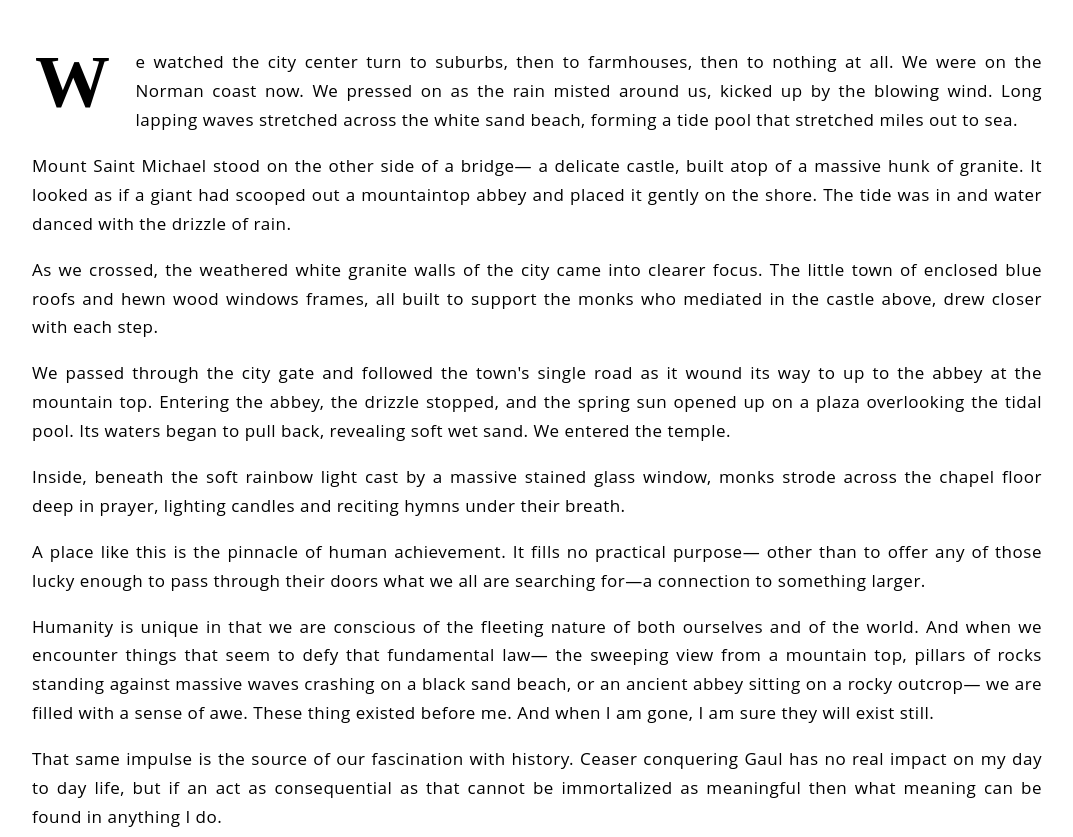
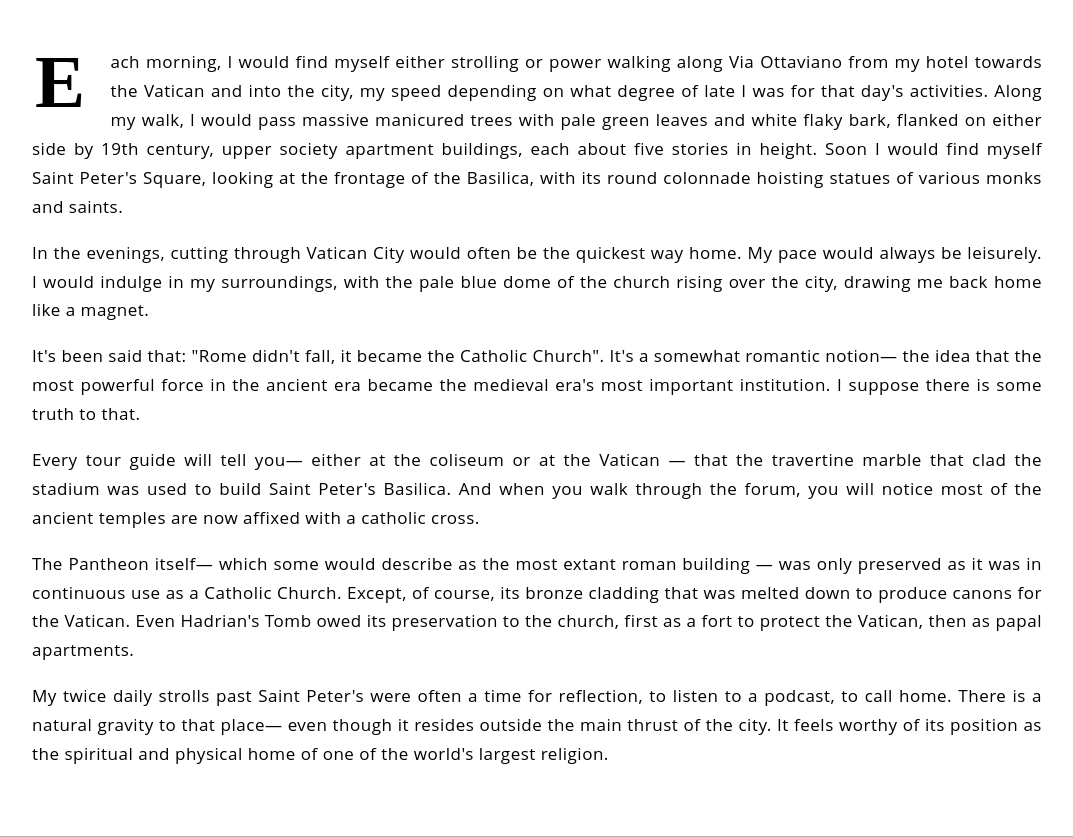
Before and after one commit to corydonbaylor/website, a Flask app: template app/templates/pages/travel/rome.html in a window 1280 px wide. Shown: the part 4088-4925 px from the top of the page, without its empty margins (103-1176 px from the left). Run offline with Flask 3, Linux system fonts and the light colour scheme; the template is opened without the code that fills it, so the values that code supplies are empty; some libraries are stand-ins or nearby versions; grey boxes are pictures that could not be loaded.

Commit message:
milan and vatican

```diff
--- a/app/static/css/travel.css
+++ b/app/static/css/travel.css
@@ -306,7 +306,7 @@
 }
 
 .sanmig {
-  background-image: url("../images/travel/mexico/sanmig.jpeg");
+  background-image: url("../images/travel/mexico/test.jpg");
 
 }
 
@@ -315,12 +315,12 @@
 
 }
 .cancun {
-  background-image: url("../images/travel/mexico/cancun.jpeg");
+  background-image: url("../images/travel/mexico/test_tulum.jpg");
 
 }
 
 .tulum {
-  background-image: url("../images/travel/mexico/tulum.jpeg");
+  background-image: url("../images/travel/mexico/test_tulum.jpg");
 
 }
 
--- a/app/templates/pages/travel/rome.html
+++ b/app/templates/pages/travel/rome.html
@@ -62,17 +62,12 @@
     </div>
 </div>
 <div class="para-tex">
-    <p><span class="firstcharacter">W</span>e watched the city center turn to suburbs, then to farmhouses, then to nothing at all. We were on the Norman coast now. We pressed on as the rain misted around us, kicked up by the blowing wind. Long lapping waves stretched across the white sand beach, forming a tide pool that stretched miles out to sea.</p>
-    <p>Mount Saint Michael stood on the other side of a bridge&mdash; a delicate castle, built atop of a massive hunk of granite. It looked as if a giant had scooped out a mountaintop abbey and placed it gently on the shore. The tide was in and water danced with the drizzle of rain. </p>
-    <p>As we crossed, the weathered white granite walls of the city came into clearer focus. The little town of enclosed blue roofs and hewn wood windows frames, all built to support the monks who mediated in the castle above, drew closer with each step. </p>
-    <p>We passed through the city gate and followed the town&#39;s single road as it wound its way to up to the abbey at the mountain top. Entering the abbey, the drizzle stopped, and the spring sun opened up on a plaza overlooking the tidal pool. Its waters began to pull back, revealing soft wet sand. We entered the temple. </p>
-    <p>Inside, beneath the soft rainbow light cast by a massive stained glass window, monks strode across the chapel floor deep in prayer, lighting candles and reciting hymns under their breath. </p>
-    <p>A place like this is the pinnacle of human achievement. It fills no practical purpose&mdash; other than to offer any of those lucky enough to pass through their doors what we all are searching for&mdash;a connection to something larger. </p>
-    <p>Humanity is unique in that we are conscious of the fleeting nature of both ourselves and of the world. And when we encounter things that seem to defy that fundamental law&mdash; the sweeping view from a mountain top, pillars of rocks standing against massive waves crashing on a black sand beach, or an ancient abbey sitting on a rocky outcrop&mdash; we are filled with a sense of awe. These thing existed before me. And when I am gone, I am sure they will exist still.</p>
-    <p>That same impulse is the source of our fascination with history. Ceaser conquering Gaul has no real impact on my day to day life, but if an act as consequential as that cannot be immortalized as meaningful then what meaning can be found in anything I do.</p>
-    <p>I can steal a bit of meaning in a place like this. </p>
-    <p>I can walk the same worn steps, through the same doors, and see different monks perform the same prayers&mdash; all unchanged from centuries before. I can light a candle in the back by the pews, drawing a connection to all those who had done so before. I am captivated to do what they did in such a beautiful and ancient place. And when people light a candle in the future, they will similarly captivated by the fact that I had done it in the past. I become a part of the tradition, of the journey, of the draw of a place like this. </p>
-    <p>The flame lights the wick, and the connection is drawn. The candle never really goes out and neither will you. </p>
+    <p><span class="firstcharacter">E</span>ach morning, I would find myself either strolling or power walking along Via Ottaviano from my hotel towards the Vatican and into the city, my speed depending on what degree of late I was for that day&#39;s activities. Along my walk, I would pass massive manicured trees with pale green leaves and white flaky bark, flanked on either side by 19th century, upper society apartment buildings, each about five stories in height. Soon I would find myself Saint Peter&#39;s Square, looking at the frontage of the Basilica, with its round colonnade hoisting statues of various monks and saints. </p>
+    <p>In the evenings, cutting through Vatican City would often be the quickest way home. My pace would always be leisurely. I would indulge in my surroundings, with the pale blue dome of the church rising over the city, drawing me back home like a magnet.  </p>
+    <p>It&#39;s been said that: &quot;Rome didn&#39;t fall, it became the Catholic Church&quot;. It&#39;s a somewhat romantic notion&mdash; the idea that the most powerful force in the ancient era became the medieval era&#39;s most important institution. I suppose there is some truth to that.  </p>
+    <p>Every tour guide will tell you&mdash; either at the coliseum or at the Vatican &mdash; that the travertine marble that clad the stadium was used to build Saint Peter&#39;s Basilica. And when you walk through the forum, you will notice most of the ancient temples are now affixed with a catholic cross. </p>
+    <p>The Pantheon itself&mdash; which some would describe as the most extant roman building &mdash; was only preserved as it was in continuous use as a Catholic Church. Except, of course, its bronze cladding that was melted down to produce canons for the Vatican. Even Hadrian&#39;s Tomb owed its preservation to the church, first as a fort to protect the Vatican, then as papal apartments.</p>
+    <p>My twice daily strolls past Saint Peter&#39;s were often a time for reflection, to listen to a podcast, to call home. There is a natural gravity to that place&mdash; even though it resides outside the main thrust of the city. It feels worthy of its position as the spiritual and physical home of one of the world&#39;s largest religion. </p>
 
 
 
@@ -84,9 +79,16 @@
     </div>
 </div>
 <div class="para-tex">
-    <p><span class="firstcharacter">W</span>e were never supposed to see a place like this. King Louis IX built it, not as a place of worship, but as a reliquary for his stash of holy relics, bought from Constantinople, including what he believed to be Jesus&#39; crown of thorns. </p>
-    <p>Megan and I stood there as the soft light from the cloudy midday sun lit the stained glass. The walls are almost entirely composed of 15 massive stain glass windows, each standing 50 feet tall. The supports between the glass led up to a vaulted ceiling, painted a dark royal blue. There was perhaps fifty other people in the room, though it remained quiet, occasionally enforced by a &quot;shush&quot; by the staff that guarded the chamber. </p>
-    <p>At the front sits an alter, where presumably the crown of thorns would rest&mdash;like a throne for a ghostly king. I imagine that King Louis kept commoners out of this room, not just to prevent damage to his costly relics, but so that the ephemeral nature of the crown room would remain unperturbed, inhabited only by the dull colored light of the stained glass, by the wisps of smoke from chandeliers, and by the crown sitting atop the empty throne. A court for the divine, where King Louis hoped to lure the Holy Spirit with his crown of thorns, where the disciples could gather in peace. An eternal place, undisturbed or changed by the city around it.</p>
+    <p><span class="firstcharacter">R</span>ome and Milan, Italy&#39;s two biggest cities, are in many ways polar opposites. In Rome, there is an overwhelming number of things to see and do. In Milan, there are two things to see&mdash; the duomo and the galleria&mdash; maybe, <em>maybe</em> the castle as a third. </p>
+    <p>Getting around Rome is a hassle. The metro consists of two lines, none of which take you&mdash; outside of one stop by the Coliseum&mdash; anywhere close to where you want to go. In Milan, there is no place within the city center that you cannot visit within a fifteen minute walk of a metro stop, and the rest of the city is crisscrossed with delightfully retro yellow trolly cars.</p>
+    <p>In Milan, the city is clean and orderly, from its tidy organized streets, down to the spotless and modern metro system. In Rome? Well, I think I have said enough about the state of Rome. </p>
+    <p>I can visit Rome for a maximum of a week or two, but I could actually live in Milan. </p>
+    <p>At its center lies the Piazza del Duomo with the Duomo di Milano, a veritable wedding cake of intricately white carved marble, lying at the easterly end; and Galleria Vittorio Emanuele II residing at the northernly end. The conjunction of these two buildings makes perhaps my favorite city square in the entire world. </p>
+    <p>The galleria consists of two 19th century glass-vaulted arcades forming a cross with the intersecting point being a steel and glass domed octagon. The floor has mosaics depicting the coat of arms for the three capitals of the Kingdom of Italy&mdash; Florence, Rome, and Turin &mdash; plus a forth for Milan. Tourist, such as myself, are encouraged to spin around three time with their foot firmly planted on the bull&#39;s testicles from the Turin coat of arms&mdash; a supposed dig at the rival northern city. </p>
+    <p>The piazza itself is lovely. It&#39;s home to hundreds of pigeons, which will randomly become agitated and fly up in a grand cloud before landing back again in another section of the square. </p>
+    <p>Fanning out from the piazza is Via Dante, a pedestrianized street, walled in with beautiful 19th century apartment buildings, which leads you to Sforzeco Castle. </p>
+    <p>It all feels very Parisian. It&#39;s a jumble of medieval streets made manageable by wide intersecting boulevards that cut diagonal through the city. The people seem more interested in their day to day than in selling trinkets or badgering you to go to their restaurant. </p>
+    <p>It&#39;s a refreshing interlude needed to break up a trip to Rome. </p>
 
 </div>
 
```
Also changed, not shown: 7 other files.
